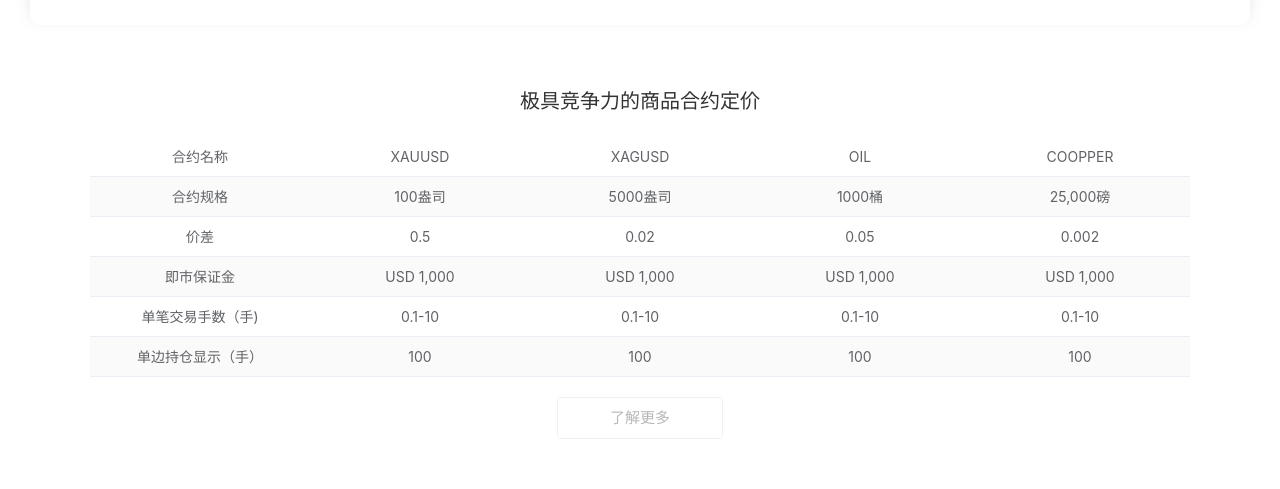
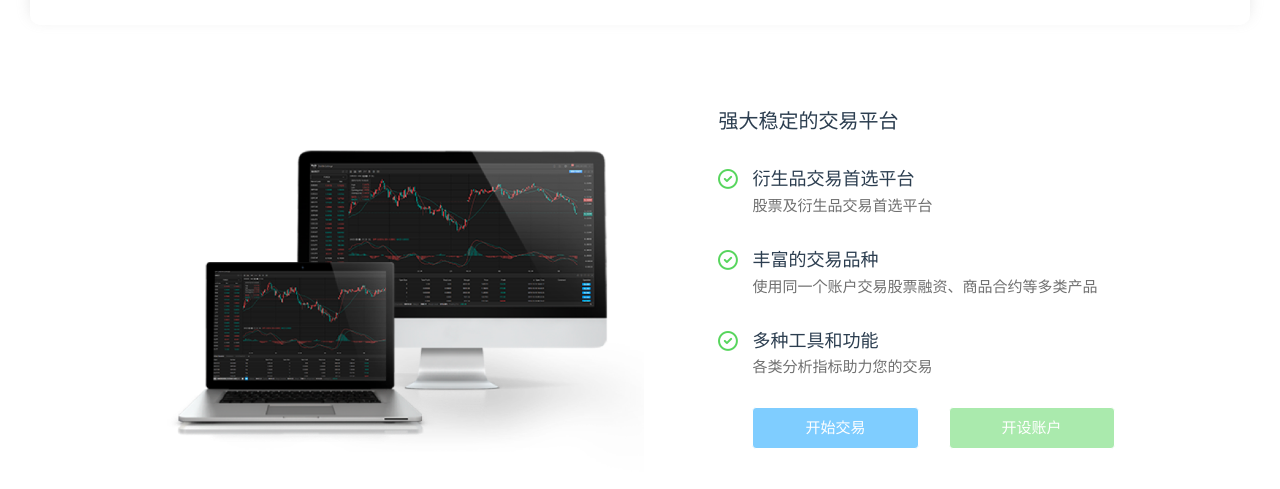
Before and after one commit to jfliapp/1, a Vue app: page /#/foreignTrading in a window 1280 px wide. Shown: the part 631-1120 px from the top of the page. Built offline with nearby package versions, Linux system fonts and the light colour scheme.

Commit message:
feat: 跳转的更换

```diff
--- /dev/null
+++ b/src/utils/index.ts
@@ -0,0 +1,4 @@
+const host = 'https://demo.hlives.vip/exchange/'
+export const goOtherUrl = (item: string) => {
+  window.location.href = host + item
+}
--- a/src/views/ForeignTrading.vue
+++ b/src/views/ForeignTrading.vue
@@ -6,8 +6,8 @@
         <div class="sub-title fz-24 fw-500">可融资买入交易全部台股</div>
       </div>
       <div class="home-btn flex">
-        <div class="home1-btn-sty flex-c-c mr-20">开始交易</div>
-        <div class="home1-btn-sty flex-c-c">开设账户</div>
+        <div class="home1-btn-sty flex-c-c mr-20" @click="goOtherUrl('sign-in')">开始交易</div>
+        <div class="home1-btn-sty flex-c-c" @click="goOtherUrl('sign-up')">开设账户</div>
       </div>
     </div>
   </section>
@@ -23,18 +23,42 @@
         </div>
       </div>
     </div>
-    <div class="home-2-content">
-      <div class="title fz-20 fw-500">极具竞争力的商品合约定价</div>
-      <div class="table">
-        <el-table :data="tableData" stripe :show-header="false">
-          <el-table-column prop="name" align="center" />
-          <el-table-column prop="a1" align="center" />
-          <el-table-column prop="a2" align="center" />
-          <el-table-column prop="a3" align="center" />
-          <el-table-column prop="a4" align="center" />
-        </el-table>
+    <div class="home2-content">
+      <div class="home-3-img">
+        <img src="../assets/img/home-3.png" />
       </div>
-      <div class="home2-btn-sty flex-c-c m-20">了解更多</div>
+      <div class="content">
+        <div>
+          <div class="fz-22"> 强大稳定的交易平台 </div>
+          <div class="desc-content">
+            <div class="item">
+              <div class="title-top flex f-ai-c">
+                <img src="../assets/img/trade-icon.png" />
+                <div class="fz-18 fw-500 pl-14">衍生品交易首选平台</div>
+              </div>
+              <div class="sub-title">股票及衍生品交易首选平台</div>
+            </div>
+            <div class="item">
+              <div class="title-top flex f-ai-c">
+                <img src="../assets/img/trade-icon.png" />
+                <div class="fz-18 fw-500 pl-14">丰富的交易品种</div>
+              </div>
+              <div class="sub-title">使用同一个账户交易股票融资、商品合约等多类产品</div>
+            </div>
+            <div class="item">
+              <div class="title-top flex f-ai-c">
+                <img src="../assets/img/trade-icon.png" />
+                <div class="fz-18 fw-500 pl-14">多种工具和功能</div>
+              </div>
+              <div class="sub-title">各类分析指标助力您的交易</div>
+            </div>
+          </div>
+        </div>
+        <div class="btn">
+          <div class="home3-btn1-sty" @click="goOtherUrl('sign-in')">开始交易</div>
+          <div class="home3-btn2-sty ml-30" @click="goOtherUrl('sign-up')">开设账户</div>
+        </div>
+      </div>
     </div>
   </section>
   <section class="home-4">
@@ -52,6 +76,7 @@
 </template>
 <script lang="ts" setup>
 import img from '@/assets/img/home-1.png'
+import { goOtherUrl } from '@/utils';
 const trades = [
   {
     title: '公正的交易环境',
@@ -149,6 +174,14 @@ $color: #707070;
   @include btn-sty(#E4E4E4, $color)
 }
 
+.home3-btn1-sty {
+  @include btn-sty(#FFFFFF, #FFFFFF, #009BFF)
+}
+
+.home3-btn2-sty {
+  @include btn-sty(#FFFFFF, #FFFFFF, #57D55D)
+}
+
 .home-1 {
   height: 400px;
   color: #fff;
@@ -211,19 +244,55 @@ $color: #707070;
     }
   }
 
-  .home-2-content {
+  .home2-content {
     display: flex;
-    flex-direction: column;
-    align-items: center;
-    margin-top: 240px;
+    justify-content: center;
+    box-sizing: border-box;
+    padding-top: 280px;
 
-    .title {
-      padding: 20px 0;
-      color: #333333;
+    .home-3-img {
+      padding-top: 45px;
+
+      img {
+        width: 479px;
+        height: 324px;
+      }
     }
 
-    .table {
-      width: 1100px;
+    .content {
+      display: flex;
+      flex-direction: column;
+      padding-left: 74px;
+
+      .desc-content {
+        .item {
+          padding-top: 28px;
+          display: flex;
+          flex-direction: column;
+
+          img {
+            width: 20px;
+            height: 20px;
+          }
+
+          .title-top {
+            display: flex;
+            align-items: center;
+
+          }
+
+          .sub-title {
+            color: $color;
+            padding-left: 34px;
+          }
+        }
+      }
+
+      .btn {
+        margin-top: 28px;
+        display: flex;
+        padding-left: 34px;
+      }
     }
   }
 }
--- a/src/views/GoodsTrading.vue
+++ b/src/views/GoodsTrading.vue
@@ -6,8 +6,8 @@
         <div class="sub-title fz-24 fw-500">可交易贵金属、原油、铜等大宗商品</div>
       </div>
       <div class="home-btn flex">
-        <div class="home1-btn-sty flex-c-c mr-20">开始交易</div>
-        <div class="home1-btn-sty flex-c-c">开设账户</div>
+        <div class="home1-btn-sty flex-c-c mr-20" @click="goOtherUrl('sign-in')">开始交易</div>
+        <div class="home1-btn-sty flex-c-c" @click="goOtherUrl('sign-up')">开设账户</div>
       </div>
     </div>
   </section>
@@ -34,7 +34,7 @@
           <el-table-column prop="a4" align="center" />
         </el-table>
       </div>
-      <div class="home2-btn-sty flex-c-c m-20">了解更多</div>
+      <div class="home2-btn-sty flex-c-c m-20" @click="goOtherUrl('差價合約交易規則.pdf')">了解更多</div>
     </div>
   </section>
   <section class="home-3">
@@ -69,8 +69,8 @@
         </div>
       </div>
       <div class="btn">
-        <div class="home3-btn1-sty">开始交易</div>
-        <div class="home3-btn2-sty ml-30">开设账户</div>
+        <div class="home3-btn1-sty" @click="goOtherUrl('sign-in')">开始交易</div>
+        <div class="home3-btn2-sty ml-30" @click="goOtherUrl('sign-up')">开设账户</div>
       </div>
     </div>
   </section>
@@ -89,6 +89,7 @@
 </template>
 <script lang="ts" setup>
 import img from '@/assets/img/home-1.png'
+import { goOtherUrl } from '@/utils';
 const trades = [
   {
     title: '公正的交易环境',
--- a/src/views/Home.vue
+++ b/src/views/Home.vue
@@ -8,8 +8,8 @@
           <h5 class="tip">A secure, fair, and transparent trading environment</h5>
         </div>
         <div class="btn flex">
-          <div class="home1-btn-sty flex-c-c mr-20">开始交易</div>
-          <div class="home1-btn-sty flex-c-c">开设账户</div>
+          <div class="home1-btn-sty flex-c-c mr-20" @click="goOtherUrl('sign-in')">开始交易</div>
+          <div class="home1-btn-sty flex-c-c" @click="goOtherUrl('sign-up')">开设账户</div>
         </div>
       </div>
     </div>
@@ -36,7 +36,7 @@
         </div>
       </div>
       <div class="btn">
-        <el-button type="primary">了解更多</el-button>
+        <div class="home3-btn-sty" @click="push('foreignTrading')">了解更多</div>
       </div>
     </div>
   </section>
@@ -84,7 +84,7 @@
   <section class="home-6">
     <div class="fz-30">携手Initial Capital 开始交易</div>
     <div class="btn">
-      <el-button type="primary">开设账户</el-button>
+      <div class="home3-btn-sty" @click="goOtherUrl('sign-up')">开设账户</div>
     </div>
     <div class="trade">
       <div class="item" v-for="(item, idx) in home6" :key="idx">
@@ -114,6 +114,8 @@
 </template>
 <script setup lang="ts">
 import img from '@/assets/img/home-1.png'
+import { useRouter } from "vue-router";
+import { goOtherUrl } from '@/utils';
 const home2 = [
   {
     title: '灵活交易',
@@ -189,12 +191,18 @@ const home7 = [
     subTitle: '经阿里巴巴控股集团董事会同意，张勇将于今年9月10日卸任阿里巴巴控股集团董事会主席兼CEO职务…',
   }
 ]
+const { push } = useRouter()
 </script>
 <style lang="scss" scoped>
 $color: #707070;
 
 .home1-btn-sty {
   @include btn-sty()
+}
+
+.home3-btn-sty {
+  width: 180px;
+  @include btn-sty(#FFFFFF, #FFFFFF, #009BFF)
 }
 
 .home-1 {
--- a/src/views/News.vue
+++ b/src/views/News.vue
@@ -1,17 +1,13 @@
 <template>
   <section class="home-1">
-    <div class="title">
-      <h2>专业金融服务平台</h2>
-      <div class="home-bot">
-        <div class="sub-title">
-          <h2>安全、公平、透明的交易环境</h2>
-          <h5 class="tip">A secure, fair, and transparent trading environment</h5>
-        </div>
-        <div class="btn">
-          <!-- <el-button>开始交易</el-button> -->
-          <!-- <div class="home1-btn-sty flex-c-c mr-20">{{ $t('AboutUs') }}</div>
-          <div class="home1-btn-sty flex-c-c">开设账户</div> -->
-        </div>
+    <div class="home-content">
+      <div class="home-title">
+        <div class="title fz-36 fw-500">Demo company最新财经资讯</div>
+        <div class="sub-title fz-24 fw-500">实时更新，第一手资讯，第一秒解读</div>
+      </div>
+      <div class="home-btn flex">
+        <div class="home3-btn-sty flex-c-c mr-20" @click="goOtherUrl('sign-in')">开始交易</div>
+        <div class="home3-btn-sty flex-c-c" @click="goOtherUrl('sign-up')">开设账户</div>
       </div>
     </div>
   </section>
@@ -65,9 +61,12 @@
 import { ref, onMounted, watch } from "vue";
 import { useRoute } from "vue-router";
 import { service } from "@/axios";
+import { goOtherUrl } from "@/utils";
+import { useLangStore } from "@/stores";
 const tabActive = ref('1')
 const newsList = ref()
 const route = useRoute()
+const langStore = useLangStore()
 tabActive.value = route.params.id as string
 onMounted(async () => {
   await getData(tabActive.value)
@@ -96,7 +95,7 @@ const getData = async (id: string) => {
     method: 'post',
     data: {
       noticetype: Number(id),
-      language: "zh-hk"
+      language: langStore.lang || 'zh-hk'
     }
   })
   if (res.data.error === 'OK') {
@@ -116,37 +115,33 @@ const tabChange = async (item: string) => {
 <style lang="scss" scoped>
 $color: #707070;
 
-.home1-btn-sty {
-  @include btn-sty()
+.home3-btn1-sty {
+  @include btn-sty(#FFFFFF, #FFFFFF, #009BFF)
+}
+
+.home3-btn2-sty {
+  @include btn-sty(#FFFFFF, #FFFFFF, #57D55D)
 }
 
 .home-1 {
-  height: 320px;
+  height: 400px;
   color: #fff;
   display: flex;
-  align-items: center;
+  flex-direction: column;
   justify-content: center;
-  background: url('../assets/img/partners.png');
-  background-size: 100%;
-  background-repeat: no-repeat;
+  background: url('../assets/img/foreignTrade.png');
+  background-size: 100% 100%;
 
-  .title {
-    display: flex;
-    flex-direction: column;
+  .home-content {
+    padding-left: 443px;
 
-    .home-bot {
+    .home-title {
       display: flex;
-      margin-top: 36px;
+      flex-direction: column;
+    }
 
-      .sub-title {
-        .tip {
-          opacity: .5;
-        }
-      }
-
-      .btn {
-        margin-left: 188px;
-      }
+    .home-btn {
+      padding-top: 40px;
     }
   }
 }
--- a/src/views/Qualification.vue
+++ b/src/views/Qualification.vue
@@ -8,7 +8,12 @@
   <section class="home-2">
     <div class="content">
       <div class="text-center fz-20 fw-500"> 持牌编号: DEMOID </div>
-      <div class="sub-title fz-16">查询链接： https://apps.sfc.hk/publicregWeb/searchByName?locale=zh</div>
+      <div class="sub-title fz-16">
+        查询链接：
+        <a href="https://apps.sfc.hk/publicregWeb/searchByName?locale=zh">
+          https://apps.sfc.hk/publicregWeb/searchByName?locale=zh
+        </a>
+      </div>
     </div>
     <div>
       <img src="../assets/img/about-aptitude-1.png" />
```
Also changed, not shown: src/components/Header/index.vue (+13 -8 lines), src/assets/img/logo.png (added), src/assets/logo.svg (deleted).
